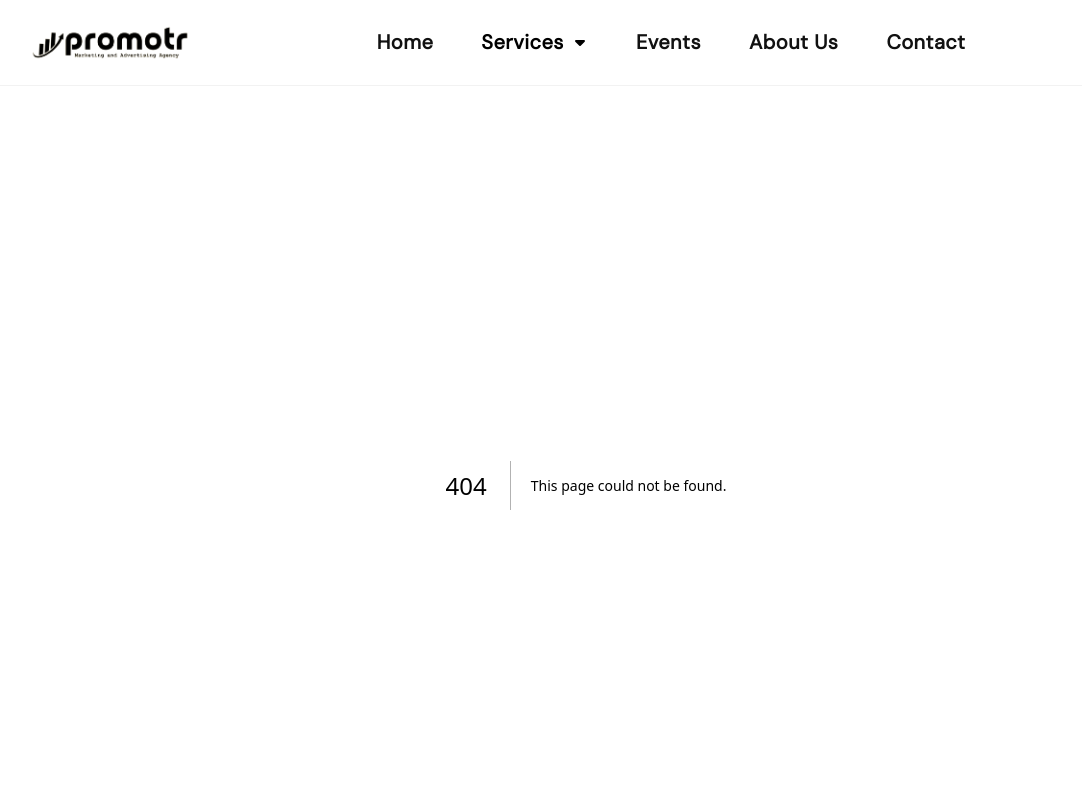
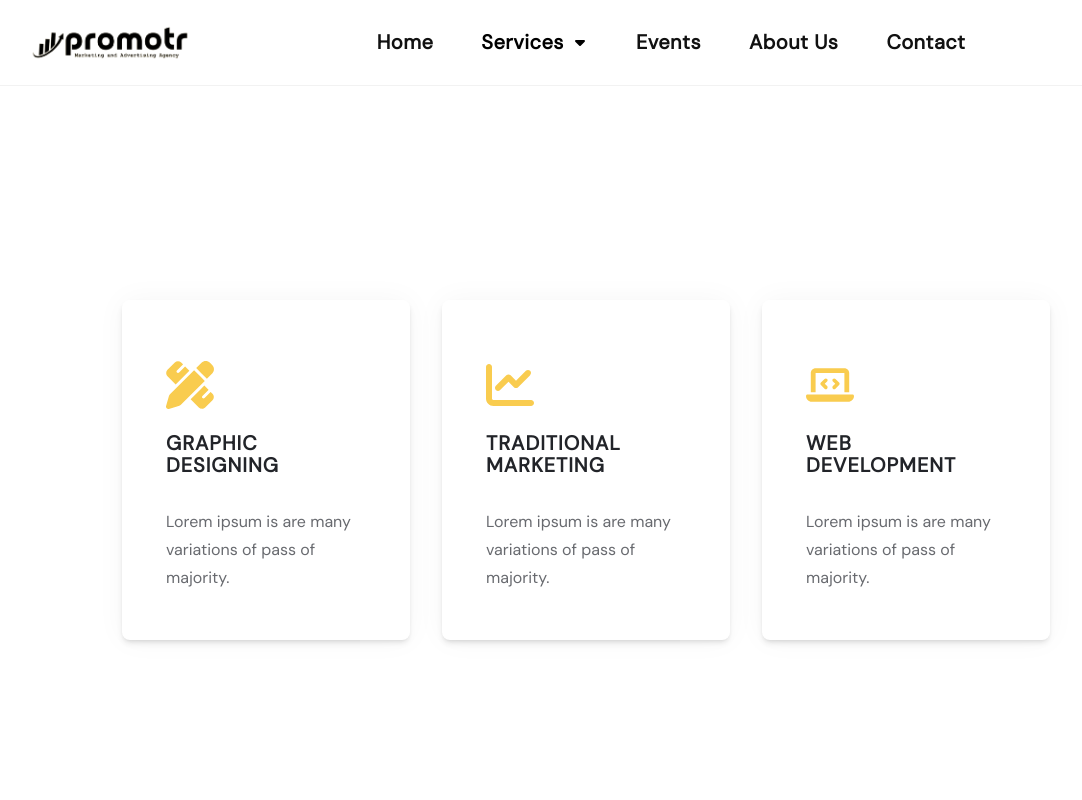
Before and after one commit to vanshugalhotra/promotr, a Next.js app: page /services/services in a window 1280 px wide. Before the commit this address had no page. Shown: the top 800 px of the page, without its empty margins (54-1136 px from the left). Built offline with nearby package versions, Linux system fonts and the light colour scheme.

Commit message:
style (services) - designed services card

```diff
--- /dev/null
+++ b/components/Cards/ServiceCard.js
@@ -0,0 +1,43 @@
+import React, { useRef } from "react";
+import Link from "next/link";
+import { FontAwesomeIcon } from "@fortawesome/react-fontawesome";
+
+const ServiceCard = ({ name, desc, icon }) => {
+  const bottomCurveRef = useRef(null);
+
+  const handleMouseEnter = () => {
+    bottomCurveRef.current.style.transform = "skewX(-45deg) scaleX(1)";
+  };
+
+  const handleMouseLeave = () => {
+    bottomCurveRef.current.style.transform = "skewX(0) scaleX(0)";
+  };
+
+  return (
+    <div
+      className="service-card relative mb-8 px-4 w-[320px]"
+      onMouseEnter={handleMouseEnter}
+      onMouseLeave={handleMouseLeave}
+    >
+      <div className="inner-box relative block py-12 px-11 rounded-lg bg-[#ffffff] shadow-md">
+        <div
+          ref={bottomCurveRef}
+          className="bottom-curve absolute -right-[70px] -bottom-[10px] w-[120px] h-[120px] bg-[#ffffff] opacity-10 z-0"
+        ></div>
+        <div className="icon-box relative block text-[var(--main-yellow)] text-[64px] leading-[1em] mb-5 transition-color duration-500 ease-in-out">
+          <FontAwesomeIcon icon={icon} className="w-12 h-12" />
+        </div>
+        <h5 className="title h-12 text-[20px] uppercase font-semibold tracking-[1px] leading-[1.1em] mt-2 relative">
+          <span className="text-[#222429] transition-color duration-500 ease-in-out">
+            {name}
+          </span>
+        </h5>
+        <div className="desc relative block text-[#686a6f] pt-7 z-1 leading-7 text-base">
+          Lorem ipsum is are many variations of pass of majority.
+        </div>
+      </div>
+    </div>
+  );
+};
+
+export default ServiceCard;
--- a/components/LandingPage.js
+++ b/components/LandingPage.js
@@ -57,7 +57,7 @@ const LandingPage = () => {
             </div>
           </div>
           <div className="button-div my-12 md:mx-2">
-            <Link className="btn-primary" href={"/contact"}>
+            <Link className="btn-primary" href={"/services/services"}>
               Get Started
             </Link>
           </div>
--- /dev/null
+++ b/pages/services/services.js
@@ -0,0 +1,34 @@
+import React from "react";
+
+import {
+  faPenRuler,
+  faLaptopCode,
+  faChartLine,
+} from "@fortawesome/free-solid-svg-icons";
+import ServiceCard from "@/components/Cards/ServiceCard";
+
+const Services = () => {
+  return (
+    <section className="flex justify-center items-center h-screen">
+      <div className="services-cards grid grid-cols-3">
+        <ServiceCard
+          name={"Graphic Designing"}
+          desc={"Lorem ipsum is are many variations of pass of majority."}
+          icon={faPenRuler}
+        />
+        <ServiceCard
+          name={"Traditional Marketing"}
+          desc={"Lorem ipsum is are many variations of pass of majority."}
+          icon={faChartLine}
+        />
+        <ServiceCard
+          name={"Web Development"}
+          desc={"Lorem ipsum is are many variations of pass of majority."}
+          icon={faLaptopCode}
+        />
+      </div>
+    </section>
+  );
+};
+
+export default Services;
--- a/styles/globals.css
+++ b/styles/globals.css
@@ -7,14 +7,14 @@
   margin: 0;
   padding: 0;
   box-sizing: border-box;
+  outline: none;
 }
 
 :root {
   /* colors */
-
-  /* --main-black: #13131a; */
   --main-black: #111111;
   --main-grey: #2f2f2f;
+  --secondary-grey: #686a6f;
   --main-white: #f5f5fa;
   --main-yellow: #f9cc4f;
   --secondary-yellow: #fdcb43ea;
@@ -54,6 +54,60 @@
 
 .content .star {
   animation: rotateStar 3s linear infinite;
+}
+
+/* services */
+
+@keyframes fadeInUp {
+  0% {
+    opacity: 0;
+    transform: translateY(20px);
+  }
+  100% {
+    opacity: 1;
+    transform: translateY(0);
+  }
+}
+
+.service-card {
+  visibility: visible;
+  animation-duration: 1500ms;
+  animation-delay: 0ms;
+  animation-name: fadeInUp;
+}
+
+.inner-box::before {
+  content: "";
+  position: absolute;
+  left: 0;
+  top: 0;
+  right: 0;
+  bottom: 0;
+  display: block;
+  border-radius: 7px;
+  overflow: hidden;
+  box-shadow: 0px 0px 30px 0px rgba(0, 0, 0, 0.04);
+  transition: all 500ms ease;
+}
+.service-card:hover .inner-box:before {
+  background-color: #222429 !important;
+  bottom: -10px !important;
+}
+
+.bottom-curve {
+  transition: transform 0.5s ease-in-out;
+}
+
+.service-card:hover .icon-box {
+  color: #ffaa17 !important;
+}
+
+.service-card:hover h5 span {
+  color: #ffffff !important;
+}
+
+.service-card:hover .desc {
+  color: #999b9f;
 }
 
 @layer components {
@@ -122,4 +176,6 @@
   .form-control {
     @apply relative block text-sm font-medium leading-5 text-gray-700 bg-transparent border border-gray-200 p-4 w-full mt-4 outline-none transition-all duration-300 hover:border-gray-700 hover:-translate-y-1;
   }
+
+  /* services */
 }
```
